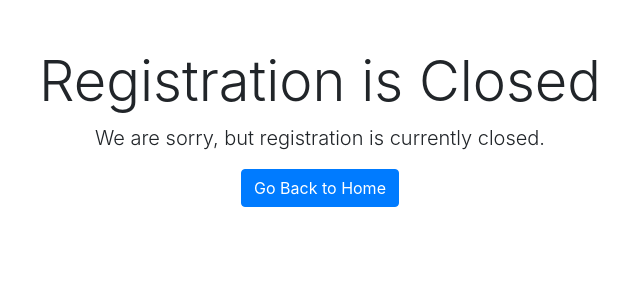
After one commit to mohamedasick87/register-online-cisabz, a Django app: template templates/closed.html in a window 1280 px wide. The commit adds this page. Shown: the top 300 px of the page, without its empty margins (320-960 px from the left). Run offline with Django 5.2, Linux system fonts and the light colour scheme; the template is opened without the code that fills it, so the values that code supplies are empty; some libraries are stand-ins or nearby versions.

Commit message:
register-close-open-added

```diff
--- a/app/models.py
+++ b/app/models.py
@@ -47,3 +47,9 @@ class Registration(models.Model):
 
     def __str__(self):
         return f'{self.name} ({self.college})'
+
+class RegistrationStatus(models.Model):
+    is_open = models.BooleanField(default=True)
+
+    def __str__(self):
+        return "Registration Open" if self.is_open else "Registration Closed"
--- /dev/null
+++ b/templates/closed.html
@@ -0,0 +1,25 @@
+<!DOCTYPE html>
+<html lang="en">
+<head>
+    <meta charset="UTF-8">
+    <meta name="viewport" content="width=device-width, initial-scale=1.0">
+    <title>Registration Closed</title>
+    <!-- Bootstrap CSS -->
+    <link href="https://stackpath.bootstrapcdn.com/bootstrap/4.5.2/css/bootstrap.min.css" rel="stylesheet">
+</head>
+<body>
+    <div class="container mt-5">
+        <div class="text-center">
+            <h1 class="display-4">Registration is Closed</h1>
+            <p class="lead">We are sorry, but registration is currently closed.</p>
+            <a href="{% url 'home' %}" class="btn btn-primary">Go Back to Home</a>
+        </div>
+    </div>
+
+    <!-- Optional JavaScript; choose one of the two! -->
+    <!-- Option 1: jQuery and Bootstrap Bundle (includes Popper) -->
+    <script src="https://code.jquery.com/jquery-3.5.1.slim.min.js"></script>
+    <script src="https://cdn.jsdelivr.net/npm/@popperjs/core@2.9.2/dist/umd/popper.min.js"></script>
+    <script src="https://stackpath.bootstrapcdn.com/bootstrap/4.5.2/js/bootstrap.min.js"></script>
+</body>
+</html>
```
Also changed, not shown: app/admin.py (+6 -1 lines), registration/views.py (+10 -2 lines), templates/home.html (+4 -3 lines), app/migrations/0015_registrationstatus.py (added), db.sqlite3.
